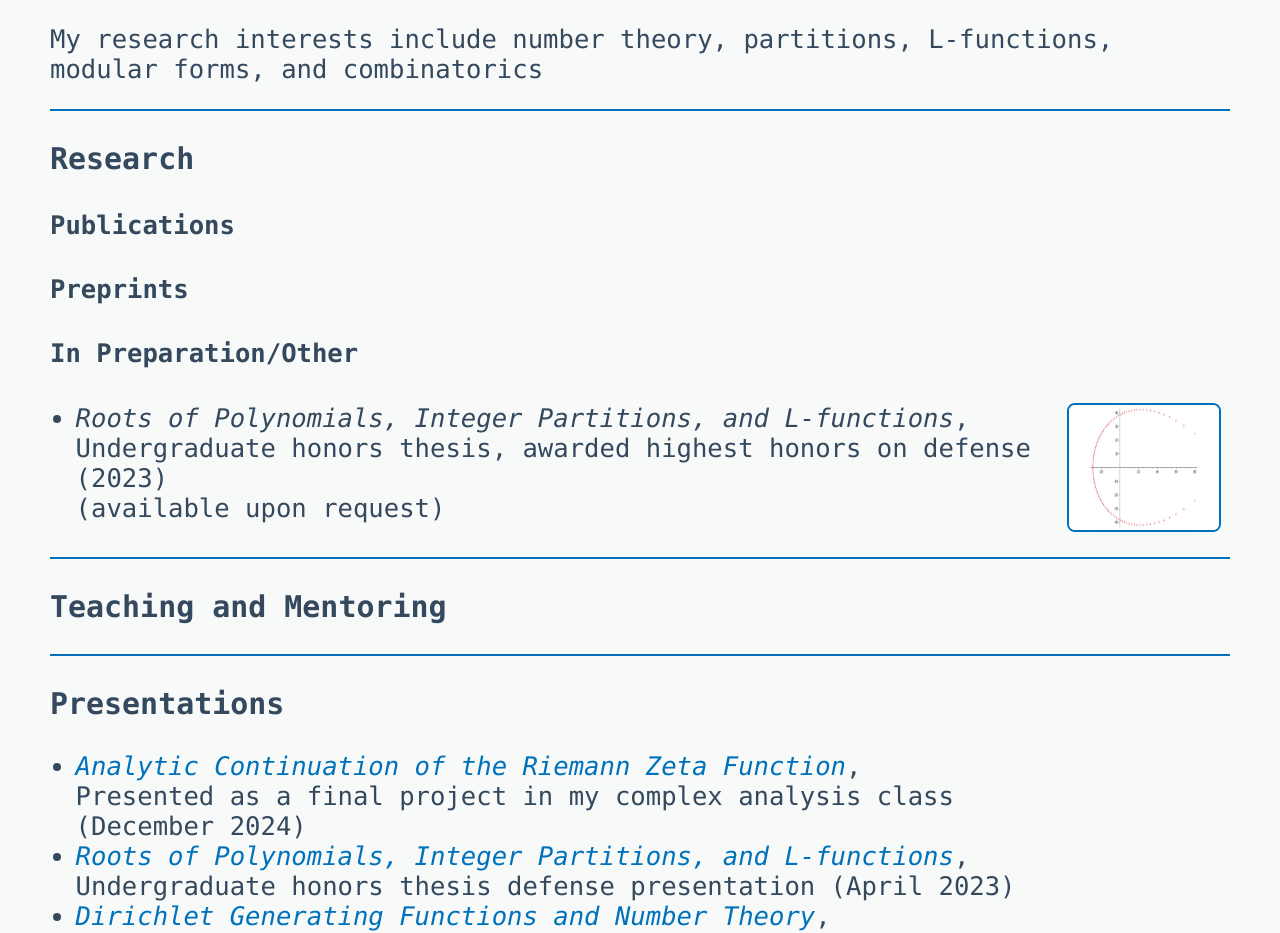
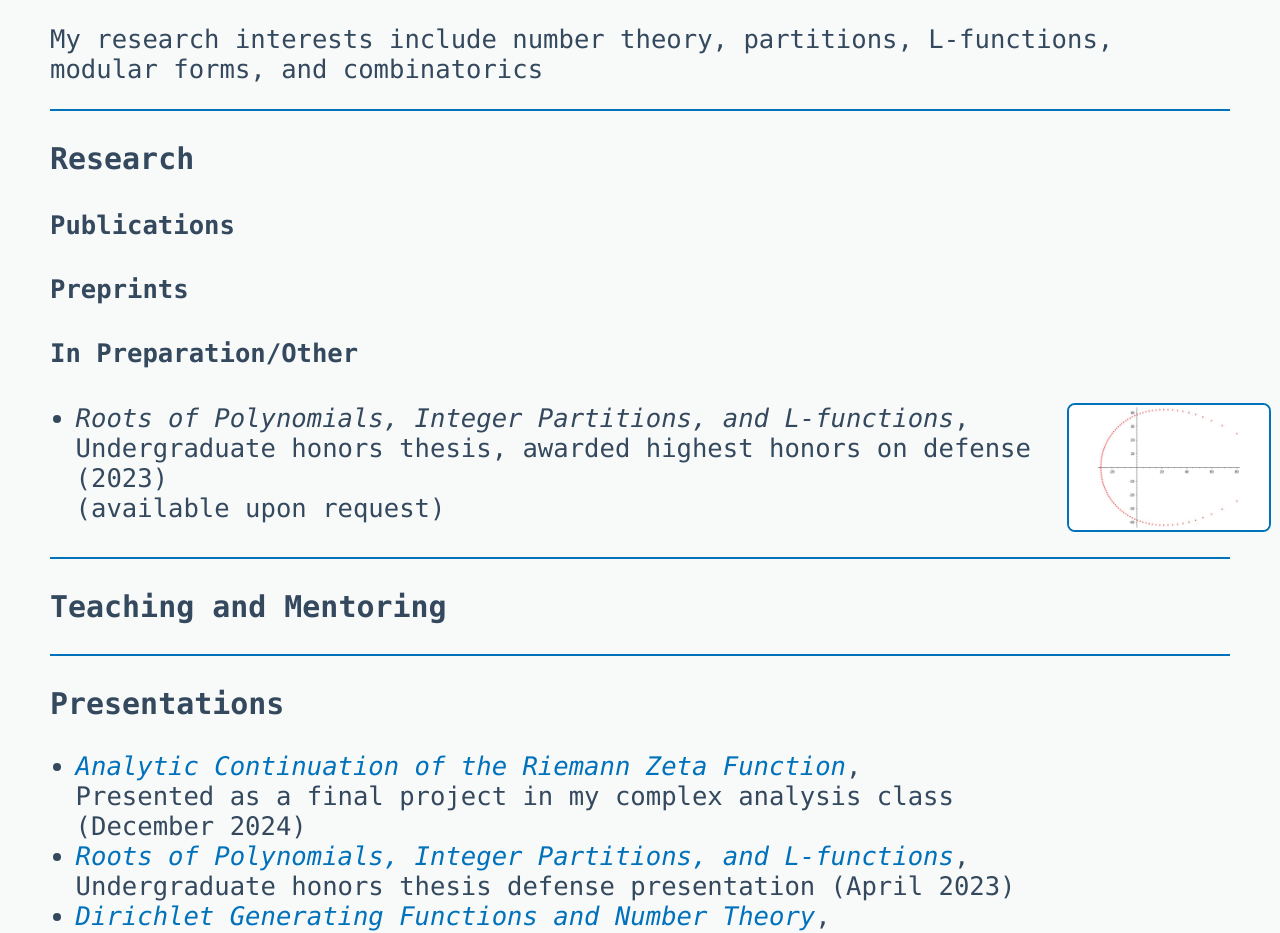
Before and after one commit to jhunt7/jhunt7.github.io, a Jekyll site: the page index.html, which Jekyll copies as it is, in a window 1280 px wide. Shown: the part 513-1446 px from the top of the page. Built offline with Jekyll 4.4.1, drawn with Linux system fonts in a browser that asks for light colours.

Commit message:
Update index.html

```diff
--- a/index.html
+++ b/index.html
@@ -82,7 +82,7 @@
     </div>
     <div class="paper-image">
       <a href="horseshoe.jpg"><img src="horseshoe.jpg" height="125"
-    width="150" style="border:2px solid #0072BB;border-radius:8px"></a>
+    width="200" style="border:2px solid #0072BB;border-radius:8px"></a>
     </div>
 </ul>
 
```
